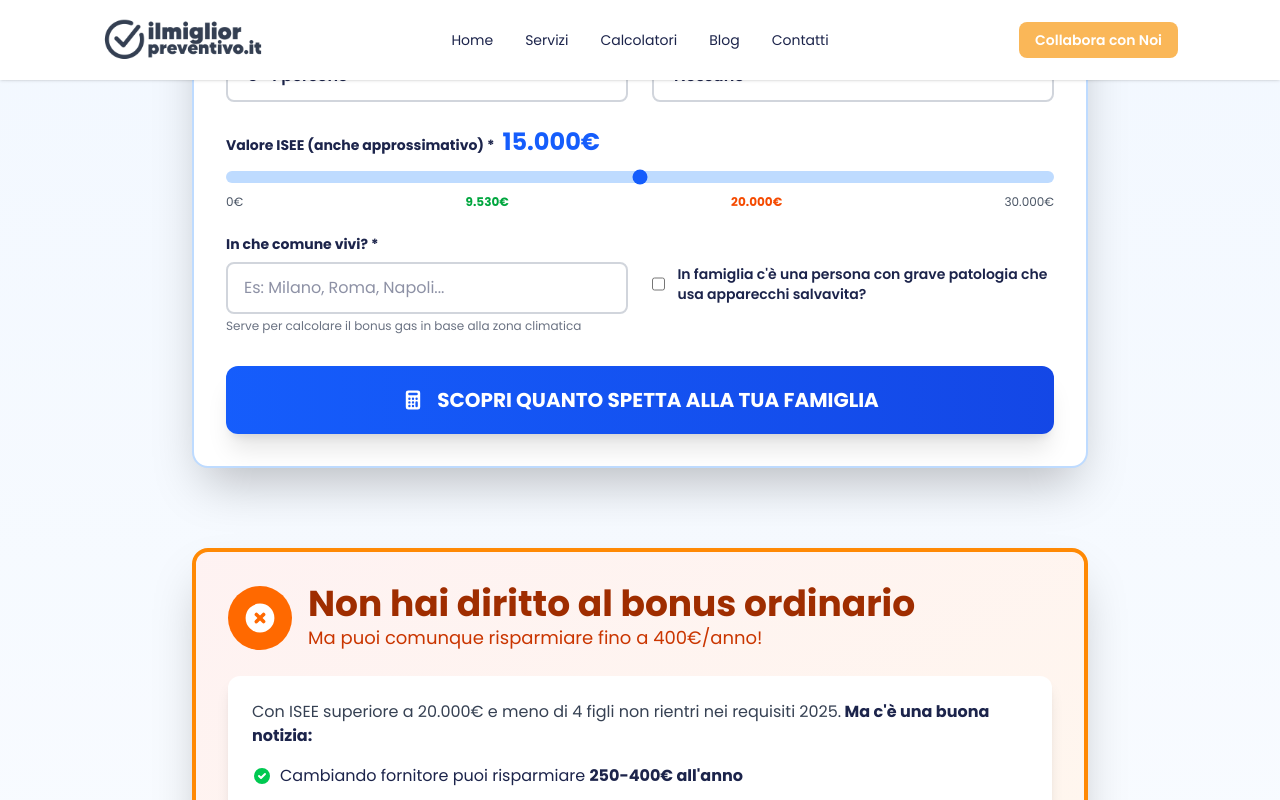
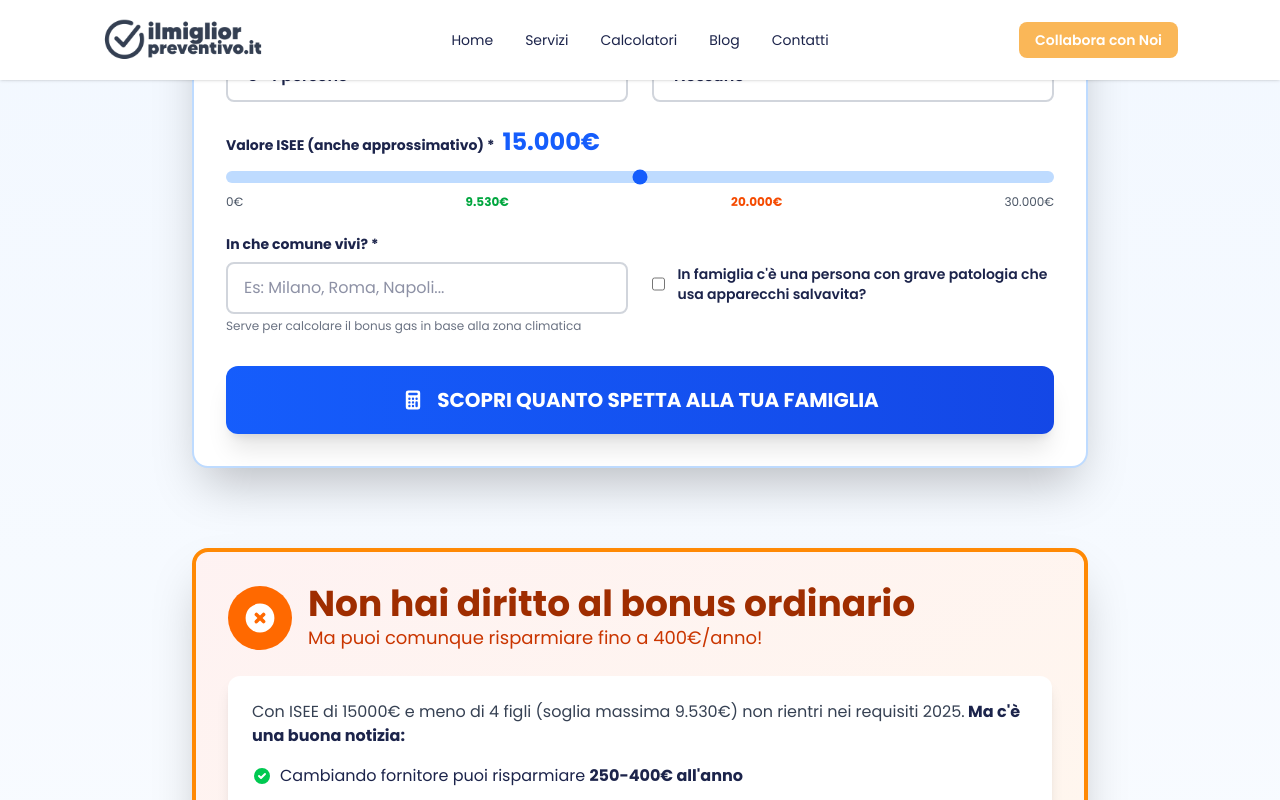
Before and after one commit to gioelemasilla/ilmigliorpreventivo, a Next.js app: page /calcolatori/bonus-bollette in a window 1280 px wide. Both pictures are taken after a click on the button "SCOPRI QUANTO SPETTA ALLA TUA FAMIGLIA". Shown: the part 622-1422 px from the top of the page. Built offline with nearby package versions, Linux system fonts and the light colour scheme.

Commit message:
Fix bonus calculator output message for non-eligible cases
- Changed hardcoded message to dynamic one showing actual ISEE value
- Shows correct threshold based on number of children (9,530€ or 20,000€)
- Fixes misleading message for users with ISEE between 9,530€ and 20,000€

```diff
--- a/app/calcolatori/bonus-bollette/page.tsx
+++ b/app/calcolatori/bonus-bollette/page.tsx
@@ -320,7 +320,10 @@ export default function CalcolatoreBonusBollette() {
 
                 <div className="bg-white rounded-xl p-6 shadow-lg mb-6">
                   <p className="text-gray-700 mb-4">
-                    Con ISEE superiore a 20.000€ {figli !== '4+' && 'e meno di 4 figli'} non rientri nei requisiti 2025.
+                    {figli === '4+'
+                      ? `Con ISEE di ${isee}€ e 4 o più figli (soglia massima 20.000€) non rientri nei requisiti 2025.`
+                      : `Con ISEE di ${isee}€ e meno di 4 figli (soglia massima 9.530€) non rientri nei requisiti 2025.`
+                    }
                     <strong className="text-[#1C244B]"> Ma c'è una buona notizia:</strong>
                   </p>
                   <ul className="space-y-2 mb-4">
```
